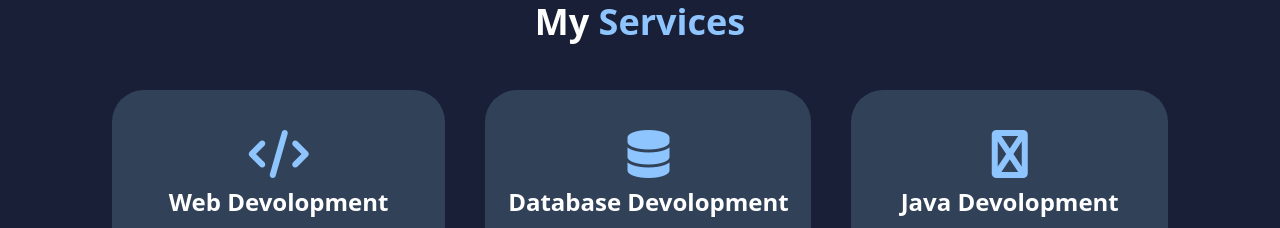
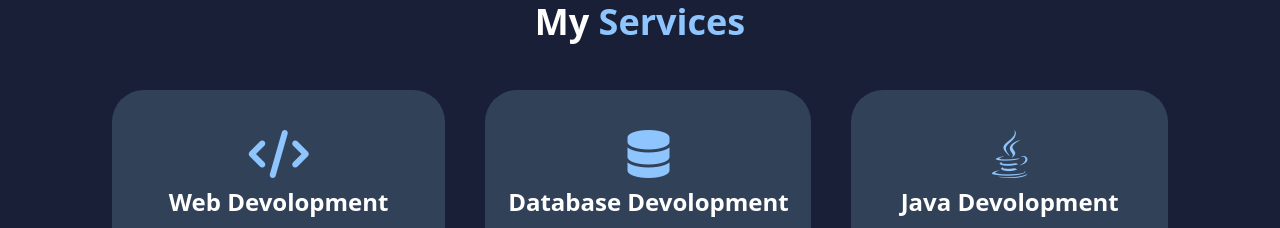
Before and after one commit to shanmuga-srinivas/My_Portfolio, a website: page public/index.html in a window 1280 px wide. Shown: the part 1680-1908 px from the top of the page. Drawn offline with Linux system fonts and the light colour scheme.

Commit message:
Update index.html

```diff
--- a/public/index.html
+++ b/public/index.html
@@ -89,7 +89,7 @@
                 <a href="#" class="bg-blue-300 py-2 px-4 text-black font-bold rounded-full shadow-2xl shadow-blue-300 hover:shadow-none">Read More</a>
             </div>
             <div class="bg-slate-700 px-5 py-10 rounded-4xl hover:border-2 hover:border-blue-300 hover:transform hover:scale-105 transition duration-1000">
-                <i class="fa-solid fa-java text-blue-300 text-5xl hover:text-black"></i>
+                <i class="fa-brands fa-java text-blue-300 text-5xl hover:text-black"></i>
                 <h1 class="text-2xl font-bold my-2">Java Devolopment</h1>
                 <p class="mb-5">
                     I'm a passionate java devoloper with strong <br>focus on building efficient,scalable, <br>and maintainable applications.I enjoy <br>writing clean
```
